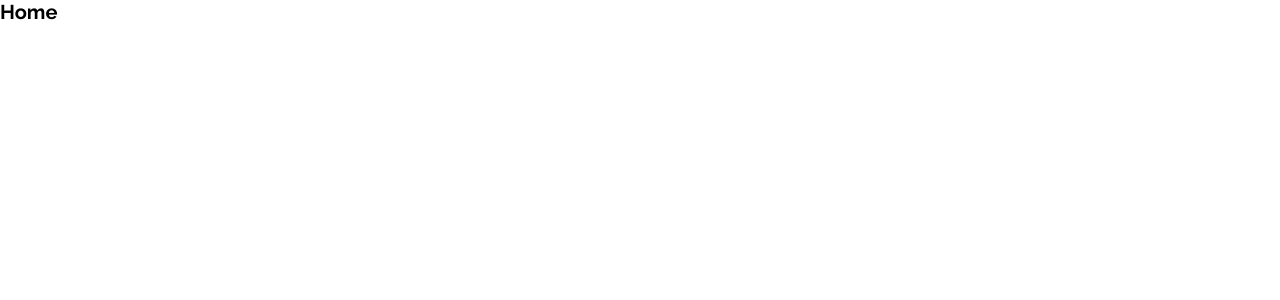
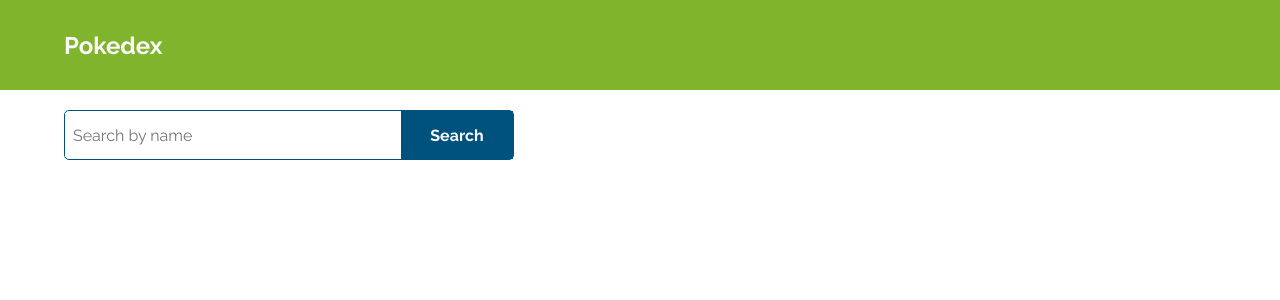
Before and after one commit to hahs-92/pokedex, a React (Create React App) app: page / in a window 1280 px wide. Shown: the top 300 px of the page. Built offline with nearby package versions, Linux system fonts and the light colour scheme.

Commit message:
header- search component

```diff
--- a/public/index.html
+++ b/public/index.html
@@ -24,7 +24,7 @@
       work correctly both with client-side routing and a non-root public URL.
       Learn how to configure a non-root public URL by running `npm run build`.
     -->
-    <title>React App</title>
+    <title>Pokedex</title>
   </head>
   <body>
     <noscript>You need to enable JavaScript to run this app.</noscript>
--- a/src/pages/Home.js
+++ b/src/pages/Home.js
@@ -1,6 +1,26 @@
+//ESTILOS
+import styles from '../styles/Home.module.css'
+
 const Home = () => {
     return(
-        <h1>Home</h1>
+        <section className={ styles.Home }>
+            <section className={ styles.Header }>
+                <header className={ styles.Header_wrapper }>
+                    <h1>Pokedex</h1>
+                </header>
+            </section>
+
+            <section className={ styles.Search }>
+                <div className={ styles.Search_wrapper }>
+                    <input className={ styles.Input } type="text" placeholder='Search by name' />
+                    <input className={ styles.Button } type="button" value='Search' />
+                </div>
+            </section>
+
+            <main className={ styles.Main }>
+
+            </main>
+        </section>
     )
 }
 
--- a/src/styles/Global.css
+++ b/src/styles/Global.css
@@ -17,3 +17,15 @@ html {
     font-family: var(--fontFamily);
     font-size: 62.5%;
 }
+
+h1 {
+    font-size: 2.4rem;
+}
+
+h2 {
+    font-size: 1.8rem;
+}
+
+h3 {
+    font-size: 1.6rem;
+}
--- /dev/null
+++ b/src/styles/Home.module.css
@@ -0,0 +1,62 @@
+.Home {
+    display: grid;
+    grid-template: 90px 90px minmax(200px, auto) / minmax(320px, 1fr);
+}
+
+.Header {
+    grid-area: 1 / 1 / 2 / 2;
+    display: flex;
+    justify-content: center;
+    align-items: center;
+    background-color: var(--green);
+    color: var(--white);
+}
+
+.Header_wrapper {
+    width: 90%;
+
+}
+
+.Search {
+    grid-area: 2 / 1 / 3 / 2;
+    justify-self: center;
+    display: flex;
+    align-items: center;
+    width: 90%;
+}
+
+.Search_wrapper {
+    display: flex;
+    justify-content: space-between;
+    align-items: center;
+    width: 100%;
+    max-width: 450px;
+    height: 50px;
+    border: 1px solid var(--blue);
+    border-radius: 5px;
+}
+
+.Input {
+    padding: 8px;
+    width: 75%;
+    height: 90%;
+    outline: none;
+    border: none;
+    font-family: var(--fontFamily);
+    font-size: 1.6rem;
+}
+
+.Button {
+    width: 25%;
+    height: 100%;
+    border: none;
+    background-color: var(--blue);
+    color: var(--white);
+    font-family: var(--fontFamily);
+    font-size: 1.6rem;
+    font-weight: 700;
+}
+
+.Main {
+    grid-area: 3 / 1 / 4 / 2;
+}
```
